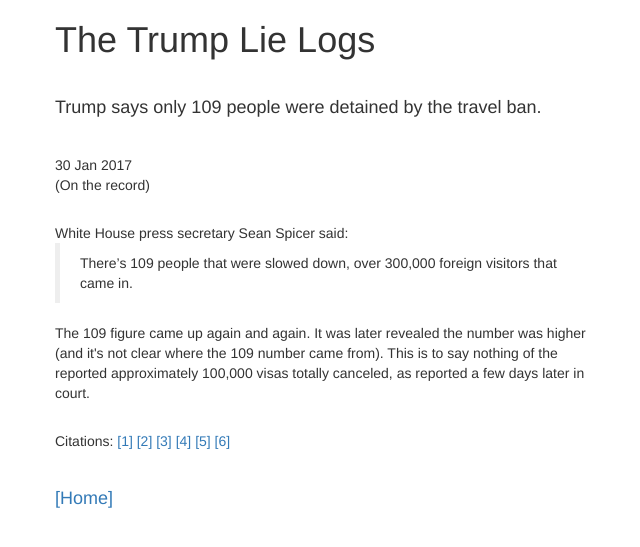
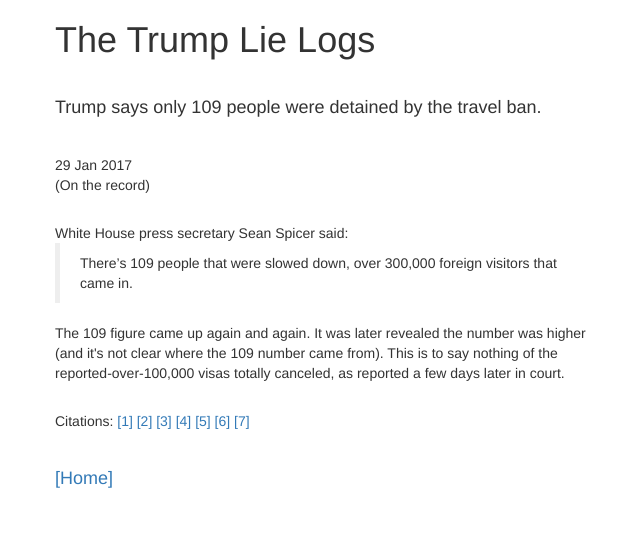
Before and after one commit to trumplies/trumplies.github.io, a Jekyll site: the page built from _statements/201701/20170129.travel_ban_scope.html, in a window 1280 px wide. Shown: the top 547 px of the page, without its empty margins (15-655 px from the left). Built offline with Jekyll 4.4.1, drawn with Linux system fonts in a browser that asks for light colours.

Commit message:
new post

```diff
--- a/_statements/201701/20170129.travel_ban_scope.html
+++ b/_statements/201701/20170129.travel_ban_scope.html
@@ -2,7 +2,7 @@
 layout: statement
 desc: >
   Trump says only 109 people were detained by the travel ban.
-date: 2017-01-30
+date: 2017-01-29
 month: 201701
 
 truth_status: >
@@ -13,8 +13,8 @@
   </blockquote>
   The 109 figure came up again and again. It was later revealed the number was
   higher (and it's not clear where the 109 number came from). This is to say
-  nothing of the reported approximately 100,000 visas totally canceled, as
-  reported a few days later in court.
+  nothing of the reported-over-100,000 visas totally canceled, as reported a few
+  days later in court.
 
 statement_status: "On the record"
 
@@ -25,4 +25,5 @@
   - url: https://twitter.com/realdonaldtrump/status/826041397232943104
   - url: https://www.nytimes.com/2017/01/31/us/politics/trump-ban-immigrants-refugees.html
   - url: http://time.com/4655017/the-homeland-security-secretary-said-president-trumps-visa-ban-wasnt-a-surprise/
+  - url: http://www.nbcnews.com/news/us-news/over-100-000-visas-have-been-revoked-immigration-ban-justice-n716121
 ---
```
